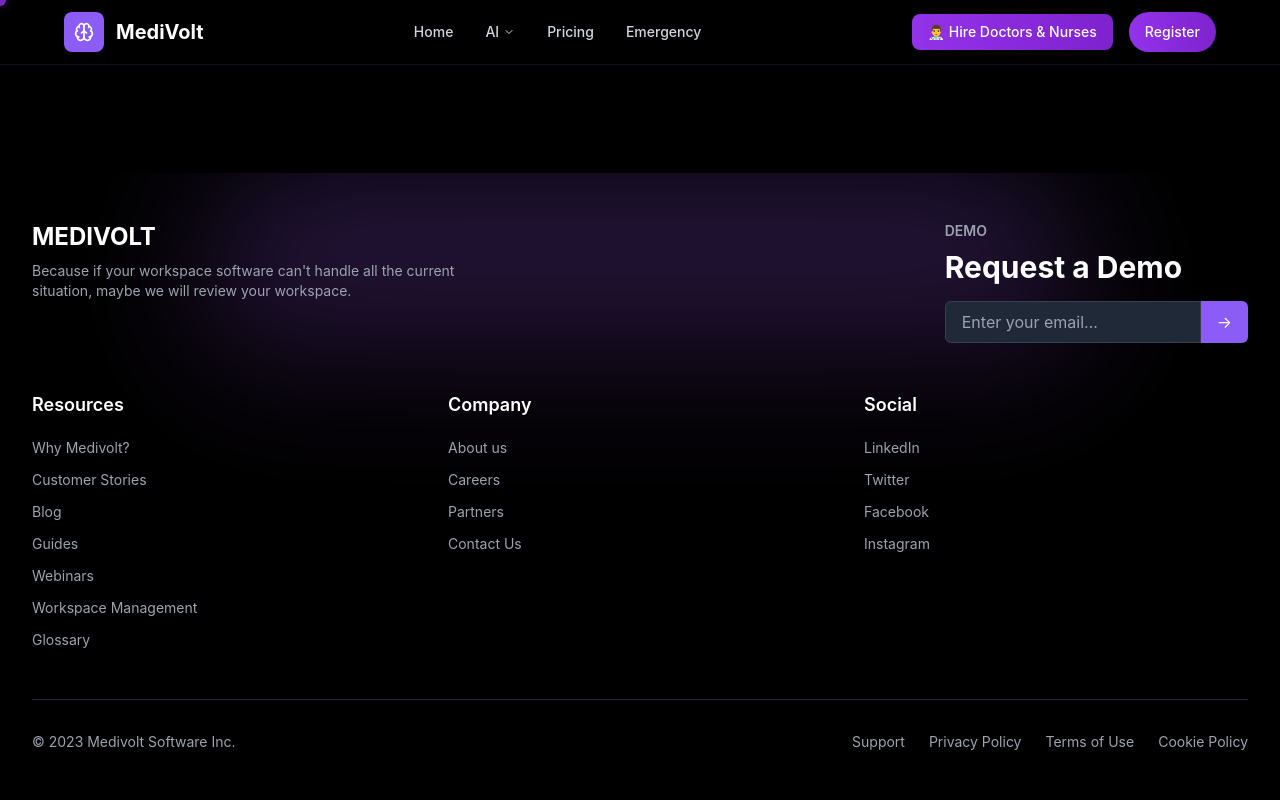
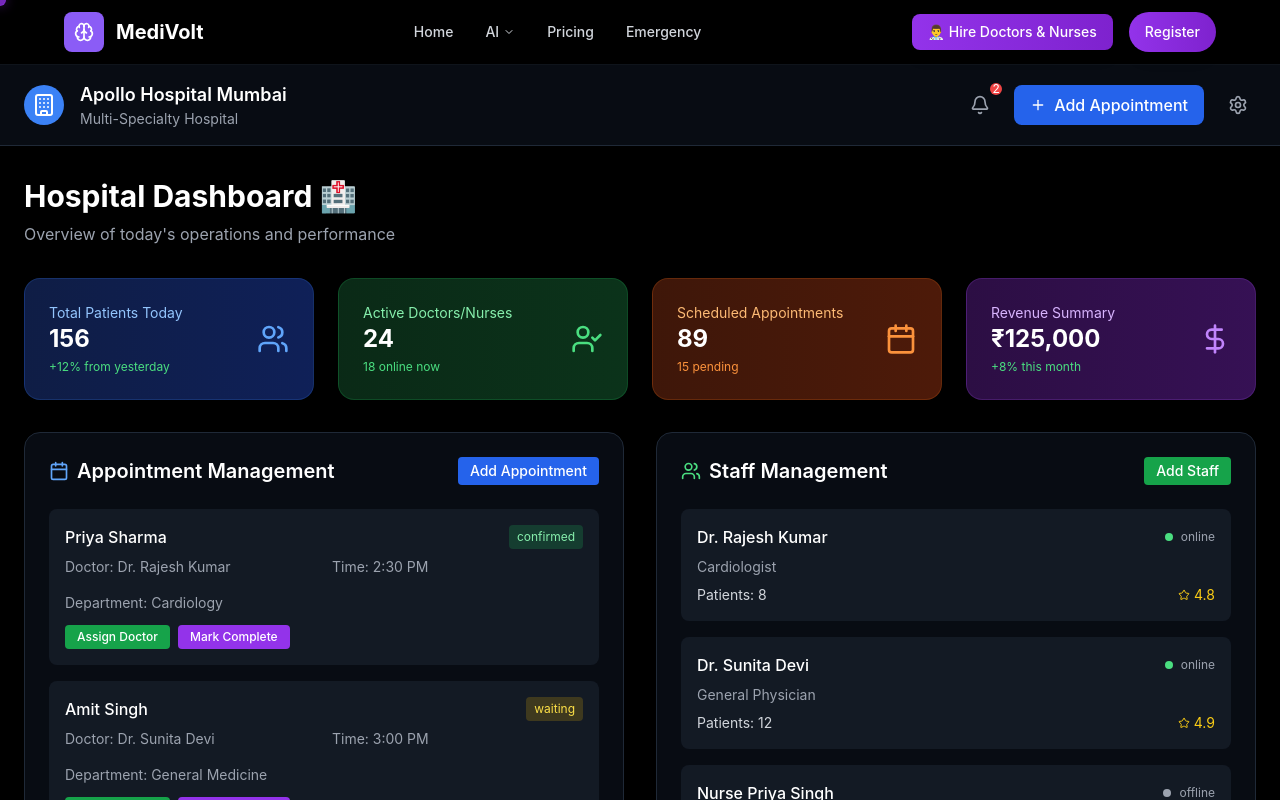
Before and after one commit to PriyanshuMaurya89/medivoltai, a React (Vite) app in the folder frontend/: page /dashboard/hospital in a window 1280 px wide. Shown: the top 800 px of the page. Built offline with nearby package versions, Linux system fonts and the light colour scheme.

Commit message:
fix: Hospital Dashboard JSX structure and re-enable fully functional dashboard

```diff
--- a/frontend/src/App.jsx
+++ b/frontend/src/App.jsx
@@ -56,7 +56,7 @@ import AppointmentBookingPage from './pages/AppointmentBookingPage';
 import FAQPage from './pages/FAQPage';
 import NewUserDashboard from './pages/dashboards/NewUserDashboard';
 import DoctorDashboard from './pages/dashboards/DoctorDashboard';
-// import HospitalDashboard from './pages/dashboards/HospitalDashboard';
+import HospitalDashboard from './pages/dashboards/HospitalDashboard';
 
 function App() {
   return (
@@ -120,7 +120,7 @@ function App() {
               <Route path="/faq" element={<FAQPage />} />
               <Route path="/dashboard/new-user" element={<NewUserDashboard />} />
               <Route path="/dashboard/doctor" element={<DoctorDashboard />} />
-              {/* <Route path="/dashboard/hospital" element={<HospitalDashboard />} /> */}
+              <Route path="/dashboard/hospital" element={<HospitalDashboard />} />
             </Routes>
           </main>
           <Footer />
--- a/frontend/src/pages/dashboards/HospitalDashboard.jsx
+++ b/frontend/src/pages/dashboards/HospitalDashboard.jsx
@@ -728,5 +728,7 @@ const HospitalDashboard = () => {
         )}
       </AnimatePresence>
     </div>
-</div>
-</div>
+  );
+};
+
+export default HospitalDashboard;
```
Lines whose indentation alone changed are shown as unchanged.
